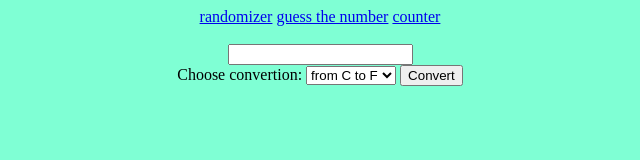
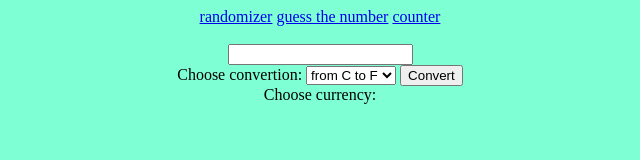
Before and after one commit to OleksandrDiscrete/javascript-practice, a plain HTML site: page projects/convertors.html in a window 1280 px wide. Shown: the full height of the page, 320-960 px from the left. Drawn offline with Linux system fonts and the light colour scheme.

Commit message:
add-currency-converor-label

```diff
--- a/projects/convertors.html
+++ b/projects/convertors.html
@@ -34,6 +34,10 @@
         <button id="convertBtn">Convert</button>
     </div>
 
+    <div id="currencyConvertor">
+        <label>Choose currency:</label>
+    </div>
+
     <script src="script/convertors.js"></script>
 </body>
 </html>
```
